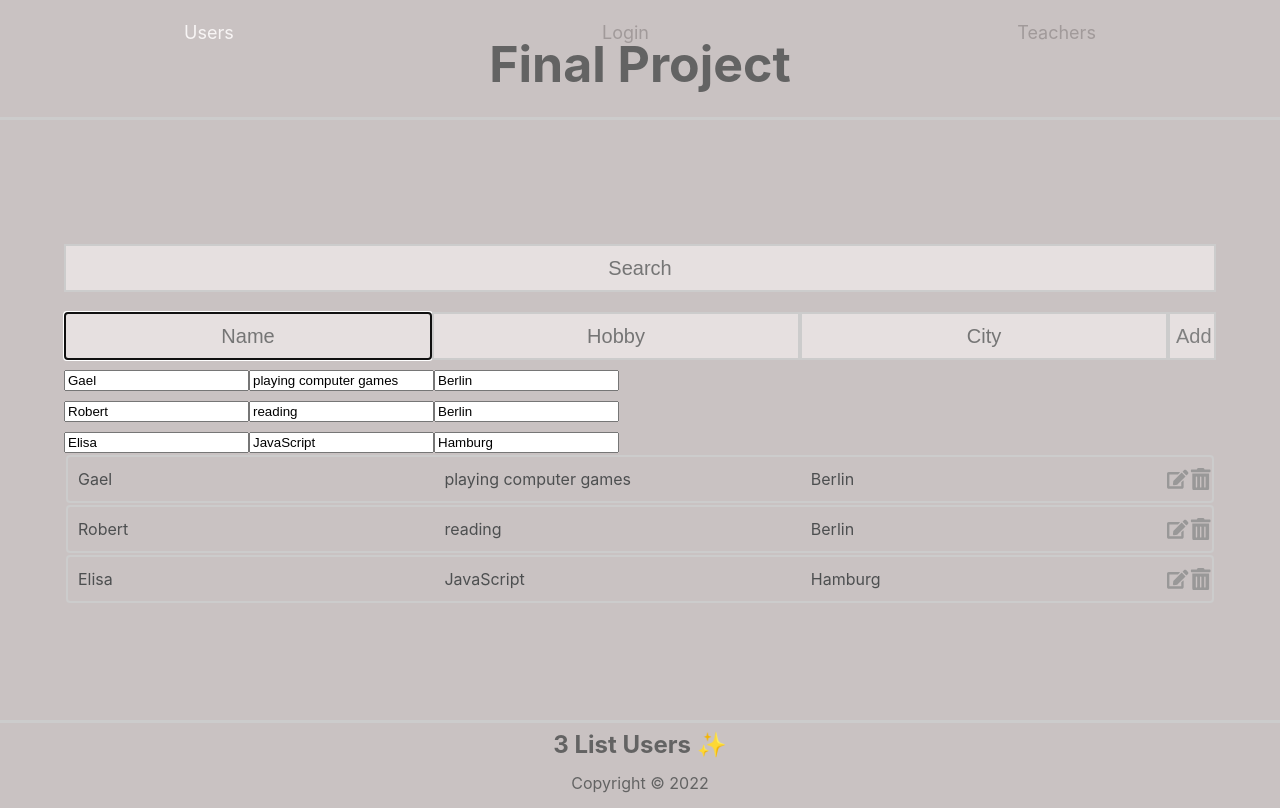
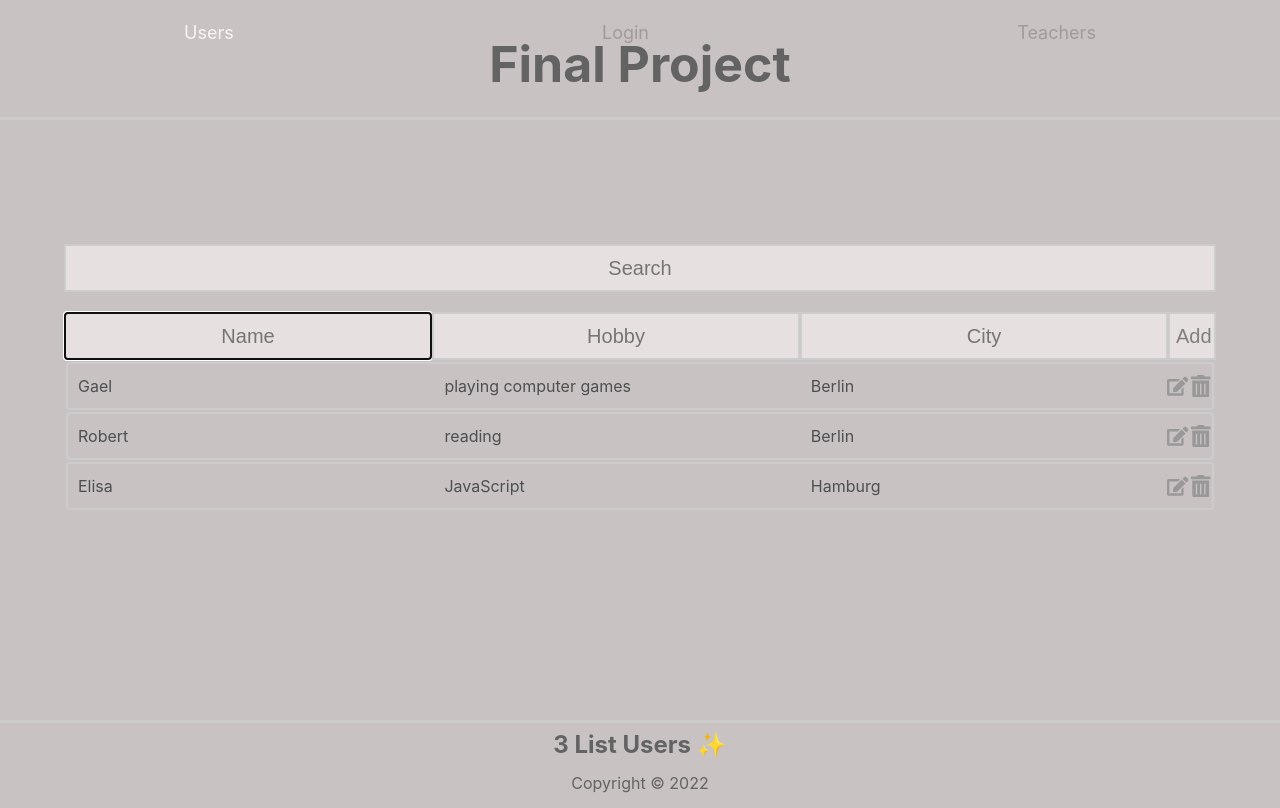
Before and after one commit to alliance-11/final, a React (Create React App) app: page / in a window 1280 px wide. Built offline with nearby package versions, Linux system fonts and the light colour scheme.

Commit message:
Update document.

```diff
--- a/src/components/users/Search.jsx
+++ b/src/components/users/Search.jsx
@@ -1,6 +1,8 @@
 import React from "react";
 
 export const Search = ({ search, setSearch }) => {
+
+
   return (
     <div className="search">
       <form
--- a/src/components/users/Users.jsx
+++ b/src/components/users/Users.jsx
@@ -34,8 +34,8 @@ export const Users = () => {
       city: "Hamburg",
     },
   ]);
+  const [search, setSearch] = useState("");
   const [editMode, setEditMode] = useState(false);
-  const [search, setSearch] = useState("");
 
   //Add
   const addUser = (userNew) => {
@@ -67,16 +67,16 @@ export const Users = () => {
       <div className="container">
         <Search search={search} setSearch={setSearch} />
         <AddForm addUser={addUser} />
-        {/* {editMode ? */}
+        {editMode ?
           <EditList users={users} editUser={editUser} />
-          {/* : */}
+          :
           <UsersList
           users={users.filter((user) =>
             user.name.toLowerCase().includes(search.toLowerCase())
             )}
             handleDelete={handleDelete}
             />
-{/* } */}
+}
       </div>
       <Footer length={users.length} />
     </div>
--- a/src/components/users/Users.scss
+++ b/src/components/users/Users.scss
@@ -90,6 +90,8 @@
 
       .user {
         // position: relative;
+        display: flex;
+        justify-content: space-between;
         place-items: center;
         height: 3rem;
         margin: 2px;
@@ -97,8 +99,6 @@
         font-size: 16px;
         color: rgb(77, 79, 80);
         border: 2px solid #ccc;
-        display: flex;
-        justify-content: space-between;
         .item {
           width: 30%;
           padding-left: 10px;
@@ -106,7 +106,7 @@
         .icons {
           // position: absolute;
           // transform: translateY(-50%);
-          top: 50%;
+          // top: 50%;
           right: 0;
           font-size: 1.4rem;
           display: flex;
```
